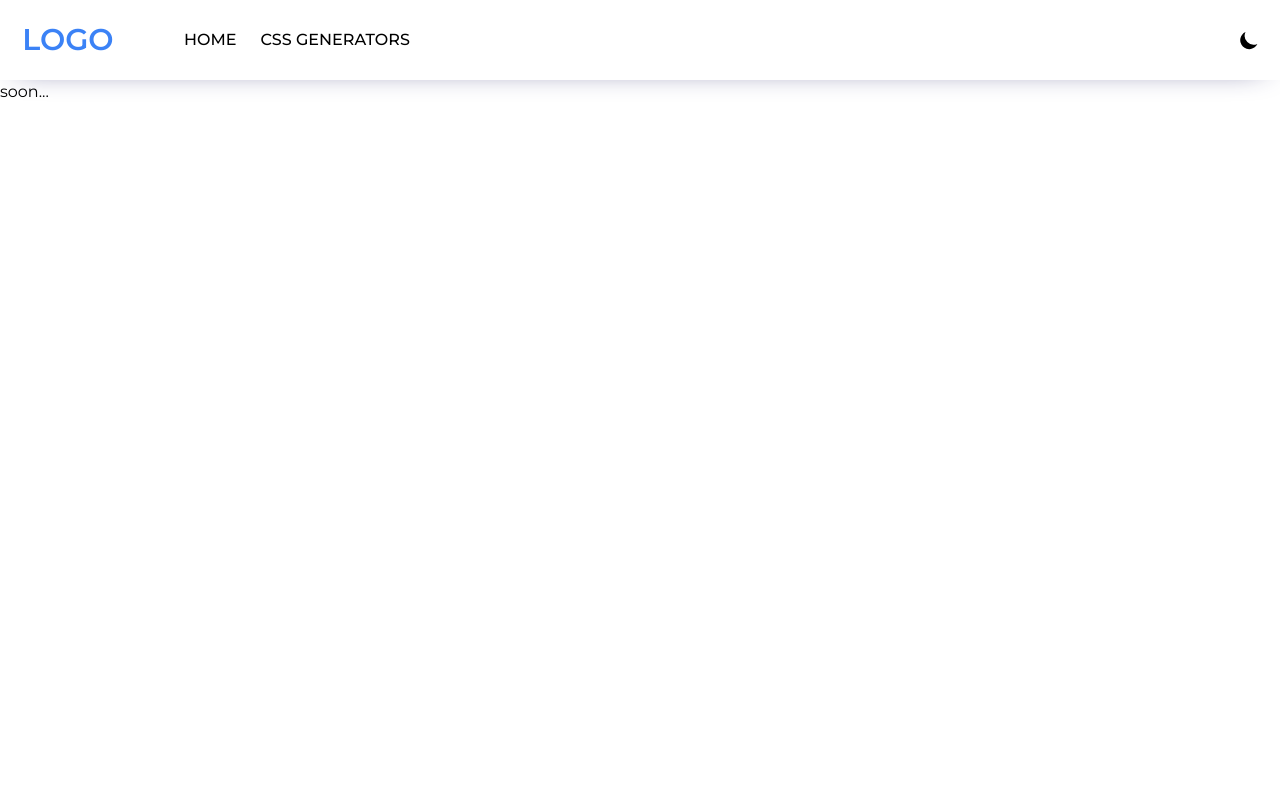
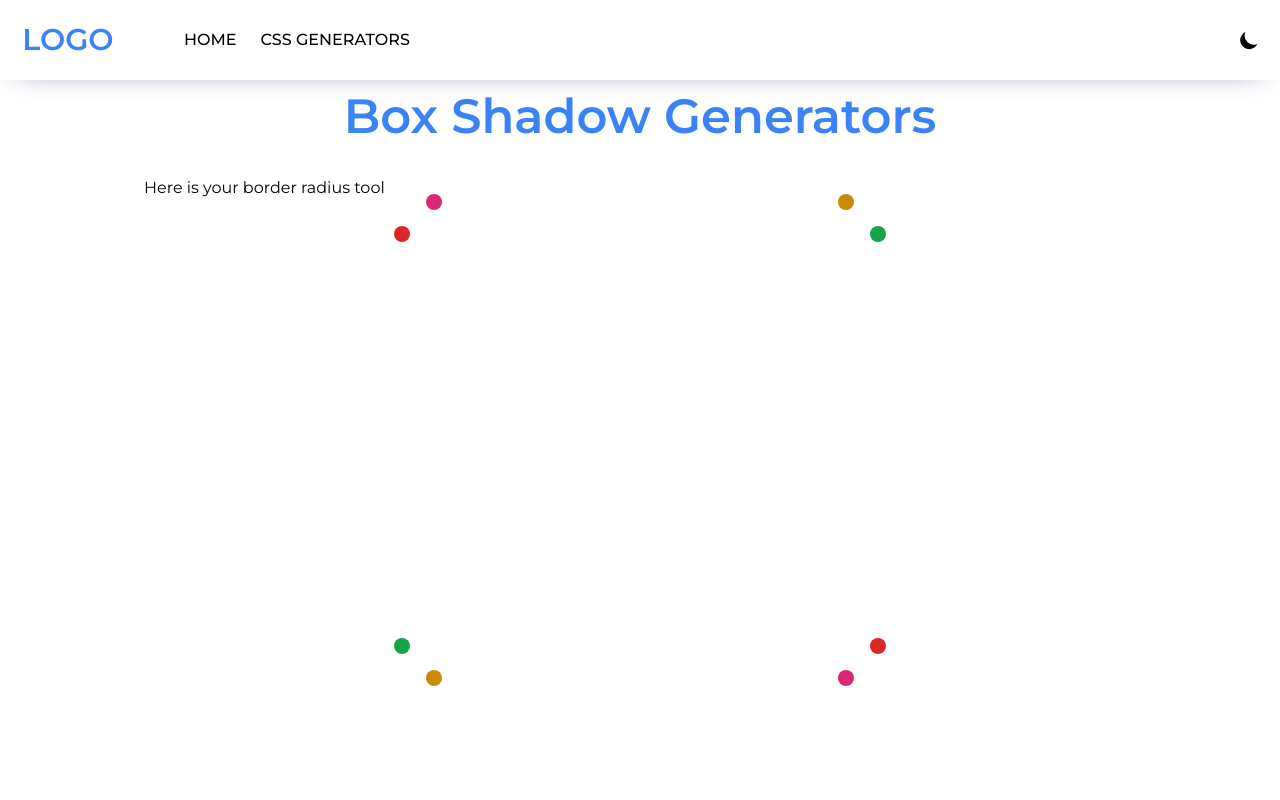
Before and after one commit to sahiltallnia222/next-web-app, a Next.js app: page /css-generators/border-radius-generator in a window 1280 px wide. Shown: the top 800 px of the page. Built offline with nearby package versions, Linux system fonts and the light colour scheme.

Commit message:
comment box outer marker

```diff
--- a/package.json
+++ b/package.json
@@ -14,6 +14,7 @@
     "react": "18.2.0",
     "react-copy-to-clipboard": "^5.1.0",
     "react-dom": "18.2.0",
+    "react-draggable": "^4.4.5",
     "react-icons": "^4.7.1",
     "react-syntax-highlighter": "^15.5.0",
     "react-toastify": "^9.1.1"
--- a/pages/_app.js
+++ b/pages/_app.js
@@ -8,6 +8,7 @@ import "react-toastify/dist/ReactToastify.css";
 export default function App({ Component, pageProps }) {
   return (
     <>
+    {/* contrast css generators color shades */}
       <Head>
         <meta name="viewport" content="width=device-width, initial-scale=1" />
         <link rel="icon" href="/favicon.ico" />
--- a/pages/css-generators/border-radius-generator.js
+++ b/pages/css-generators/border-radius-generator.js
@@ -1,7 +1,99 @@
+import Head from "next/head";
+import { useRef, useEffect, useState } from "react";
+import Draggable, { DraggableCore } from "react-draggable";
 export default function BorderRadiusGenerator() {
-    return(
+  const borderBoxParentRef = useRef(null);
+  const borderBoxRef = useRef(null);
+  const leftYTRef = useRef();
+  const leftYBRef = useRef();
+  const rightYTRef=useRef();
+  const rightYBRef=useRef();
+  const topXLRef=useRef();
+  const bottomXLRef=useRef();
+  const topXRRef=useRef();
+  const bottomXRRef=useRef();
+  const [dotMargin, setDotMargin] = useState(0);
+  const [boundsYT, setBoundsYT] = useState({ left: 0, top: 0, right: 0,  bottom: 500});
+  const [boundsYB, setBoundsYB] = useState({ left: 0, top: -500, right: 0,  bottom: 0});
+  const [boundsXL, setBoundsXL] = useState({ left: 0, top: 0, right: 500,  bottom: 0});
+  const [boundsXR, setBoundsXR] = useState({ left: -500, top: 0, right: 0,  bottom: 0});
+  useEffect(() => {
+    const handleResize = () => {
+      if (borderBoxParentRef.current && borderBoxRef.current) {
+        const parentBoxHeight = borderBoxParentRef.current.clientHeight;
+        const height = borderBoxRef.current.clientHeight;
+        let values = { ...boundsYT };
+        values.top = 0;
+        setDotMargin((parentBoxHeight - height) / 2);
+        values.bottom = height - 16;
+        setBoundsYT(values);
+        values={...boundsYB};
+        values.top=-height+16
+        setBoundsYB(values)
+        values={...boundsXL}
+        values.right=height-16;
+        setBoundsXL(values)
+        values={...boundsXR}
+        values.left=-height+16;
+        setBoundsXR(values)
+      }
+    };
+    window.addEventListener("resize", handleResize);
+    handleResize();
+    return () => window.removeEventListener("resize", handleResize);
+  }, []);
+  return (
+    <>
+      <Head>
+        <title>Border radius</title>
+      </Head>
+      {borderBoxParentRef && (
         <div>
-            soon...
+          <div className="lg:w-[64rem] mx-auto w-full dark:bg-[#0f172a]">
+            <h1 className="text-3xl md:text-5xl text-blue-500 text-center font-semibold pb-5  pt-3">
+              Box Shadow Generators
+            </h1>
+            <div className="p-4 w-full dark:text-white">
+              Here is your border radius tool
+              <div
+                ref={borderBoxParentRef}
+                className="border-2 border-white w-[88vw] md:w-[30rem] h-[88vw] md:h-[30rem] mx-auto flex justify-center items-center relative"
+              >
+                <div
+                  className="border-white w-[90%] h-[90%] bg-white"
+                  ref={borderBoxRef}
+                ></div>
+                <Draggable  axis="y" nodeRef={leftYTRef} position={null} bounds={boundsYT} scale={1} >
+                  <div ref={leftYTRef} className=" w-4 h-4 bg-red-600 absolute left-[-0.5rem] rounded-full" style={{ top: `${dotMargin}px` }} ></div>
+                </Draggable>
+
+                <Draggable  axis="y" nodeRef={rightYTRef} position={null} bounds={boundsYT} scale={1} >
+                  <div ref={rightYTRef} className=" w-4 h-4 bg-green-600 absolute right-[-0.5rem] rounded-full" style={{ top: `${dotMargin}px` }} ></div>
+                </Draggable>
+                <Draggable  axis="y" nodeRef={leftYBRef} position={null} bounds={boundsYB} scale={1} >
+                  <div ref={leftYBRef} className=" w-4 h-4 bg-green-600 absolute left-[-0.5rem] rounded-full" style={{ bottom: `${dotMargin}px` }} ></div>
+                </Draggable>
+                <Draggable  axis="y" nodeRef={rightYBRef} position={null} bounds={boundsYB} scale={1} >
+                  <div ref={rightYBRef} className=" w-4 h-4 bg-red-600 absolute right-[-0.5rem] rounded-full" style={{ bottom: `${dotMargin}px` }} ></div>
+                </Draggable>
+                <Draggable  axis="x" nodeRef={topXLRef} position={null} bounds={boundsXL} scale={1} >
+                  <div ref={topXLRef} className=" w-4 h-4 bg-pink-600 absolute top-[-0.5rem] rounded-full" style={{ left: `${dotMargin}px` }} ></div>
+                </Draggable>
+                <Draggable  axis="x" nodeRef={bottomXLRef} position={null} bounds={boundsXL} scale={1} >
+                  <div ref={bottomXLRef} className=" w-4 h-4 bg-yellow-600 absolute bottom-[-0.5rem] rounded-full" style={{ left: `${dotMargin}px` }} ></div>
+                </Draggable>
+                <Draggable  axis="x" nodeRef={topXRRef} position={null} bounds={boundsXR} scale={1} >
+                  <div ref={topXRRef} className=" w-4 h-4 bg-yellow-600 absolute top-[-0.5rem] rounded-full" style={{ right: `${dotMargin}px` }} ></div>
+                </Draggable>
+                <Draggable  axis="x" nodeRef={bottomXRRef} position={null} bounds={boundsXR} scale={1} >
+                  <div ref={bottomXRRef} className=" w-4 h-4 bg-pink-600 absolute bottom-[-0.5rem] rounded-full" style={{ right: `${dotMargin}px` }} ></div>
+                </Draggable>
+              </div>
+              <div></div>
+            </div>
+          </div>
         </div>
-    )
-};
+      )}
+    </>
+  );
+}
--- a/pages/css-generators/box-shadow.js
+++ b/pages/css-generators/box-shadow.js
@@ -109,7 +109,7 @@ export default function Boxshadow() {
             Box Shadow Generators
           </h1>
 
-          <div className="w-full grid grid-cols-1 items-center md:grid-cols-2 p-4 dark:text-white">
+          <div className="w-full grid grid-cols-1 items-center md:grid-cols-2 p-4 dark:text-white dark:bg-[#0f172a]">
             {/* Left side of shadow generator. */}
             <div
               className=" flex justify-center items-center h-[40vh] md:h-full"
--- a/pages/css-generators/gradient-generator.js
+++ b/pages/css-generators/gradient-generator.js
@@ -694,6 +694,7 @@ export default function GradientGenerator() {
                         onChange={(e) => {
                           let values = { ...endColor };
                           values.color = e.target.value;
+                          values.colorHexCode=e.target.value
                           setEndColor(values);
                         }}
                       />
--- a/pages/css-generators/text-shadow.js
+++ b/pages/css-generators/text-shadow.js
@@ -105,7 +105,7 @@ export default function Textshadow() {
             Text Shadow Generators
           </h1>
 
-          <div className="w-full grid grid-cols-1 items-center md:grid-cols-2 p-4 dark:text-white">
+          <div className="w-full grid grid-cols-1 items-center md:grid-cols-2 p-4 dark:text-white dark:bg-[#0f172a]">
             {/* Left side of shadow generator. */}
             <div
               className=" flex justify-center items-center h-[40vh] md:h-full"
```
Also changed, not shown: 2 other files (tests, documents, lock files or other folders).
